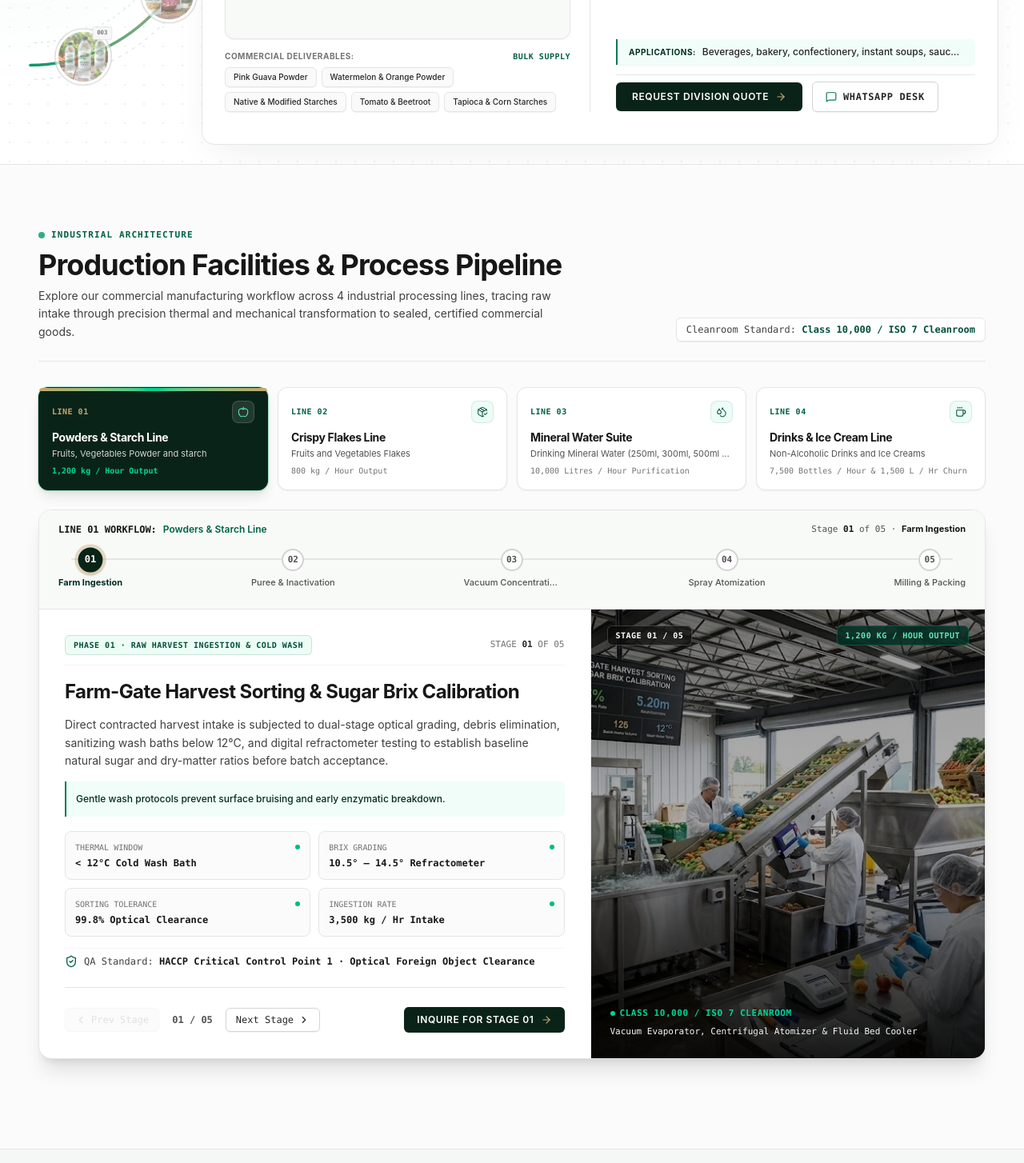
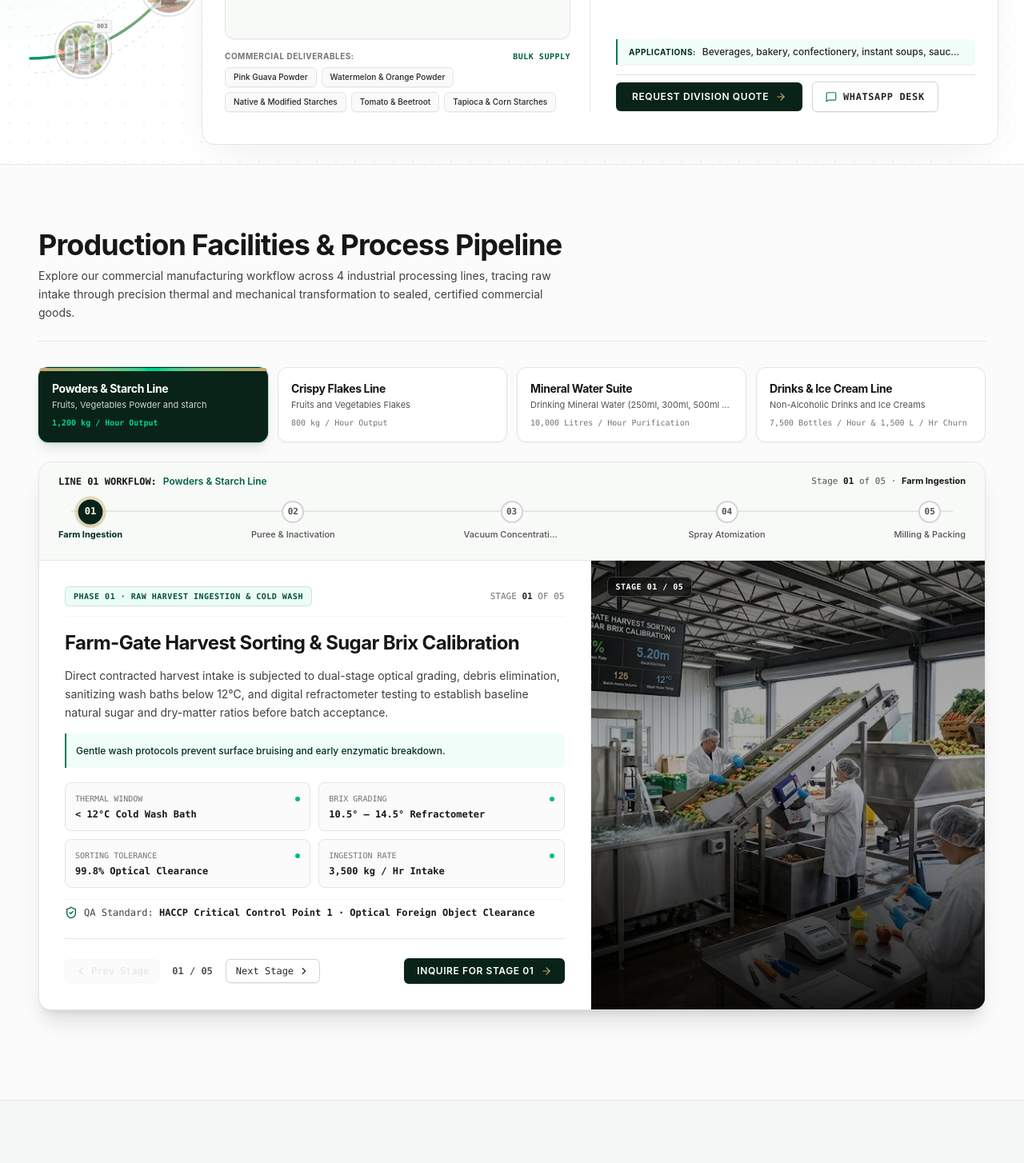
Before and after one commit to drsonsinternational/Dr-sons-official, a React (Vite) app: page / in a window 1280 px wide. Shown: the part 1330-2784 px from the top of the page at 80% size. Built offline with nearby package versions, Linux system fonts and the light colour scheme; a web font is replaced by a local one.

Commit message:
refactor(ui): apply visual deletions from live-edit session to trim filler badges and redundant strips

```diff
--- a/src/App.tsx
+++ b/src/App.tsx
@@ -1677,9 +1677,6 @@ export default function App() {
           {/* Section Header */}
           <div className="flex items-center justify-between border-b border-neutral-200 pb-3 shrink-0">
             <div>
-              <span className="text-[10px] font-mono uppercase tracking-widest text-emerald-800 font-bold block mb-0.5">
-                Commercial Portfolio · 4 Registered Divisions
-              </span>
               <h2 className="text-xl sm:text-2xl font-bold tracking-tight text-neutral-900 leading-tight">
                 Four Certified Manufacturing Divisions
               </h2>
@@ -2351,14 +2348,8 @@ export default function App() {
         <div className="w-full max-w-7xl mx-auto space-y-8">
 
           {/* Header */}
-          <div className="flex flex-col lg:flex-row lg:items-end justify-between gap-6 border-b border-neutral-200 pb-6">
+          <div className="border-b border-neutral-200 pb-6">
             <div className="space-y-2 max-w-2xl">
-              <div className="flex items-center gap-2">
-                <span className="w-2 h-2 rounded-full bg-emerald-600 animate-pulse" />
-                <span className="text-[11px] font-mono uppercase tracking-widest text-emerald-800 font-semibold block">
-                  Industrial Architecture
-                </span>
-              </div>
               <h2 className="text-2xl sm:text-4xl font-bold tracking-tight text-neutral-900 text-balance">
                 Production Facilities &amp; Process Pipeline
               </h2>
@@ -2366,12 +2357,6 @@ export default function App() {
                 Explore our commercial manufacturing workflow across 4 industrial processing lines, tracing raw intake through precision thermal and mechanical transformation to sealed, certified commercial goods.
               </p>
             </div>
-
-            <div className="hidden lg:flex items-center gap-2.5 text-xs font-mono">
-              <span className="px-3 py-1.5 bg-white border border-neutral-200 text-neutral-700 shadow-2xs rounded-md">
-                Cleanroom Standard: <strong className="text-emerald-900 font-bold">{currentFacilityLine.cleanroomClass}</strong>
-              </span>
-            </div>
           </div>
 
           {/* DESKTOP & TABLET VIEW: Interactive Split-Screen Pipeline Console (hidden on mobile, visible on md+) */}
@@ -2380,7 +2365,6 @@ export default function App() {
             {/* 4 Line Selector Cards */}
             <div className="grid grid-cols-2 lg:grid-cols-4 gap-3">
               {facilitiesData.map((line, idx) => {
-                const LineIcon = line.icon;
                 const isSelected = selectedFacilityLine === idx;
                 return (
                   <button
@@ -2401,19 +2385,6 @@ export default function App() {
                       <div className="absolute top-0 left-0 right-0 h-1 bg-gradient-to-r from-[#c2a76f] via-emerald-400 to-[#c2a76f] rounded-t-xl" />
                     )}
 
-                    <div className="flex items-center justify-between gap-2 mb-2">
-                      <span className={`text-[10px] font-mono font-bold tracking-wider ${
-                        isSelected ? 'text-[#c2a76f]' : 'text-emerald-800'
-                      }`}>
-                        LINE <span className="tabular-nums font-mono">{line.number}</span>
-                      </span>
-                      <div className={`w-7 h-7 flex items-center justify-center rounded-lg ${
-                        isSelected ? 'bg-white/10 text-emerald-300 border border-white/15' : 'bg-emerald-50 text-emerald-900 border border-emerald-900/10'
-                      }`}>
-                        <LineIcon className="w-3.5 h-3.5 stroke-[1.75]" />
-                      </div>
-                    </div>
-
                     <h3 className={`text-xs sm:text-sm font-bold tracking-tight line-clamp-1 ${
                       isSelected ? 'text-white' : 'text-neutral-900'
                     }`}>
@@ -2647,24 +2618,10 @@ export default function App() {
                   <div className="absolute inset-0 bg-gradient-to-t from-black/90 via-black/30 to-black/40 pointer-events-none" />
 
                   {/* Top Overlay Pill */}
-                  <div className="relative z-10 p-4 sm:p-5 flex items-center justify-between">
+                  <div className="relative z-10 p-4 sm:p-5 flex items-center">
                     <span className="px-2.5 py-1 bg-black/60 backdrop-blur-md border border-white/20 text-white font-mono text-[10px] font-bold uppercase tracking-wider rounded-md">
                       STAGE <span className="tabular-nums font-mono">{currentFacilityStage.stepNumber}</span> / 05
                     </span>
-                    <span className="px-2.5 py-1 bg-emerald-950/80 backdrop-blur-md border border-emerald-500/30 text-emerald-300 font-mono text-[10px] uppercase font-bold tracking-wider rounded-md tabular-nums">
-                      {currentFacilityLine.capacity}
-                    </span>
-                  </div>
-
-                  {/* Bottom Overlay Facility Specs */}
-                  <div className="relative z-10 p-5 sm:p-6 text-white font-mono text-xs space-y-1.5">
-                    <div className="text-emerald-400 font-bold uppercase tracking-wider text-[11px] flex items-center gap-1.5">
-                      <span className="w-1.5 h-1.5 rounded-full bg-emerald-400" />
-                      <span>{currentFacilityLine.cleanroomClass}</span>
-                    </div>
-                    <div className="text-neutral-100 font-normal text-[11px] line-clamp-2 leading-relaxed">
-                      {currentFacilityLine.equipment}
-                    </div>
                   </div>
 
                 </div>
@@ -3549,70 +3506,7 @@ export default function App() {
 
           </div>
 
-          {/* Statutory & Industry Compliance Strip (Strictly rectangular, high trust) */}
-          <div className="py-6 border-t border-neutral-200">
-            <div className="flex flex-col lg:flex-row lg:items-center justify-between gap-4">
-              <div>
-                <span className="text-[10px] font-mono uppercase tracking-wider text-neutral-400 block mb-1">
-                  Indian Industry &amp; Statutory Compliance Framework
-                </span>
-                <p className="text-xs text-neutral-600">
-                  Operated in rigorous adherence to Indian food safety, Bureau of Indian Standards, corporate governance, and environmental legislation.
-                </p>
-              </div>
-
-              {/* 6 Rectangular Compliance Badges */}
-              <div className="grid grid-cols-2 sm:grid-cols-3 lg:grid-cols-6 gap-2 text-left">
-                <button
-                  onClick={() => setLegalModalTab('regulatory')}
-                  className="p-2.5 border border-neutral-200 bg-white hover:border-emerald-800 transition-colors text-left cursor-pointer group rounded-lg shadow-2xs"
-                >
-                  <div className="text-[9px] font-mono text-emerald-800 uppercase tracking-wider font-semibold">FSSAI Act 2006</div>
-                  <div className="text-[11px] font-bold text-neutral-900 group-hover:text-emerald-950">Food Safety Regs</div>
-                </button>
-
-                <button
-                  onClick={() => setLegalModalTab('regulatory')}
-                  className="p-2.5 border border-neutral-200 bg-white hover:border-emerald-800 transition-colors text-left cursor-pointer group rounded-lg shadow-2xs"
-                >
-                  <div className="text-[9px] font-mono text-emerald-800 uppercase tracking-wider font-semibold">BIS IS 14543</div>
-                  <div className="text-[11px] font-bold text-neutral-900 group-hover:text-emerald-950">Packaged Water</div>
-                </button>
-
-                <button
-                  onClick={() => setLegalModalTab('regulatory')}
-                  className="p-2.5 border border-neutral-200 bg-white hover:border-emerald-800 transition-colors text-left cursor-pointer group rounded-lg shadow-2xs"
-                >
-                  <div className="text-[9px] font-mono text-emerald-800 uppercase tracking-wider font-semibold">Legal Metrology</div>
-                  <div className="text-[11px] font-bold text-neutral-900 group-hover:text-emerald-950">250ml - 1L Pack</div>
-                </button>
-
-                <button
-                  onClick={() => setLegalModalTab('privacy')}
-                  className="p-2.5 border border-neutral-200 bg-white hover:border-emerald-800 transition-colors text-left cursor-pointer group rounded-lg shadow-2xs"
-                >
-                  <div className="text-[9px] font-mono text-emerald-800 uppercase tracking-wider font-semibold">DPDP Act 2023</div>
-                  <div className="text-[11px] font-bold text-neutral-900 group-hover:text-emerald-950">Data Governance</div>
-                </button>
-
-                <button
-                  onClick={() => setLegalModalTab('statutory')}
-                  className="p-2.5 border border-neutral-200 bg-white hover:border-emerald-800 transition-colors text-left cursor-pointer group rounded-lg shadow-2xs"
-                >
-                  <div className="text-[9px] font-mono text-emerald-800 uppercase tracking-wider font-semibold">Companies Act</div>
-                  <div className="text-[11px] font-bold text-neutral-900 group-hover:text-emerald-950">MCA Pvt. Ltd.</div>
-                </button>
-
-                <button
-                  onClick={() => setLegalModalTab('regulatory')}
-                  className="p-2.5 border border-neutral-200 bg-white hover:border-emerald-800 transition-colors text-left cursor-pointer group rounded-lg shadow-2xs"
-                >
-                  <div className="text-[9px] font-mono text-emerald-800 uppercase tracking-wider font-semibold">SPCB / CPCB</div>
-                  <div className="text-[11px] font-bold text-neutral-900 group-hover:text-emerald-950">Zero Discharge</div>
-                </button>
-              </div>
-            </div>
-          </div>
+
 
           {/* Bottom Copyright & Legal Strip */}
           <div className="pt-6 border-t border-neutral-200 flex flex-col sm:flex-row items-center justify-between gap-3 text-[11px] text-neutral-500">
```
